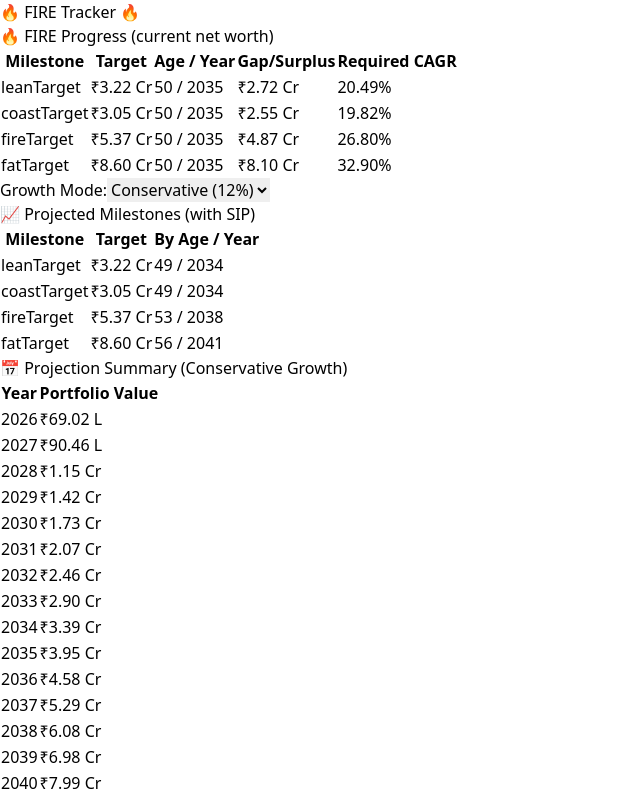
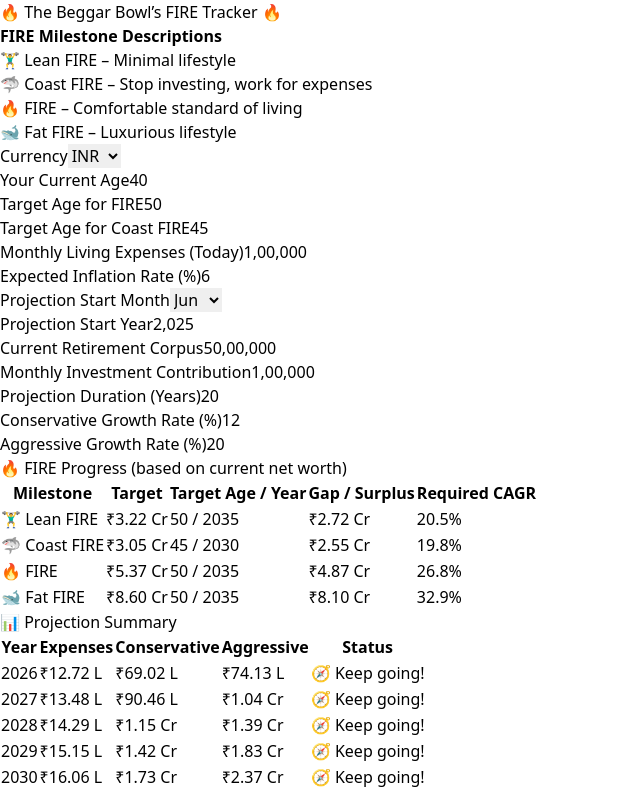
Before and after one commit to TheBeggarBowl/fire-tracker, a React (Vite) app: page / in a window 1280 px wide. Shown: the top 793 px of the page, without its empty margins (0-640 px from the left). Built offline with nearby package versions, Linux system fonts and the light colour scheme.

Commit message:
Update App.jsx

```diff
--- a/src/App.jsx
+++ b/src/App.jsx
@@ -1,9 +1,7 @@
 import { useEffect, useState } from "react";
 
-export default function App() {
-  const [growthMode, setGrowthMode] = useState("conservative");
-
 const monthNames = ["Jan","Feb","Mar","Apr","May","Jun","Jul","Aug","Sep","Oct","Nov","Dec"];
+const fireIcons = { lean:"🏋️‍♂️", coast:"🦈", fire:"🔥", fat:"🐋" };
 
 const labelMap = {
   currency: "Currency",
@@ -20,8 +18,22 @@ export default function App() {
   desiredConservativeCAGR: "Conservative Growth Rate (%)",
   desiredAggressiveCAGR: "Aggressive Growth Rate (%)"
 };
+const formatNumberWithCommas = (value, currency) => {
+  const locale = currency === "INR" ? "en-IN" : "en-US";
+  const number = Number(value.toString().replace(/,/g, ""));
+  if (isNaN(number)) return "";
+  return number.toLocaleString(locale);
+};
 
+const parseFormattedNumber = (str) => {
+  return Number(str.toString().replace(/,/g, ""));
+};
+
+export default function App() {
   const now = new Date();
+  const currentMonth = now.getMonth() + 1;
+  const currentYear = now.getFullYear();
+
   const defaultInputs = {
     currency: "INR",
     currentAge: 40,
@@ -29,8 +41,8 @@ export default function App() {
     desiredCoastAge: 45,
     monthlyExpense: 100000,
     inflation: 6,
-    startMonth: now.getMonth() + 1,
-    startYear: now.getFullYear(),
+    startMonth: currentMonth,
+    startYear: currentYear,
     currentNetWorth: 5000000,
     sip: 100000,
     projectionYears: 20,
@@ -38,31 +50,29 @@ export default function App() {
     desiredAggressiveCAGR: 20,
   };
 
-  const [inputs, setInputs] = useState(() =>
-    Object.fromEntries(
-      Object.entries(defaultInputs).map(([k, v]) => {
-        const stored = localStorage.getItem(k);
-        const parsed = stored ? JSON.parse(stored) : v;
-        return [k, parsed];
-      })
-    )
-  );
+  const [inputs, setInputs] = useState(() => {
+    return Object.keys(defaultInputs).reduce((a,k)=> {
+      a[k] = JSON.parse(localStorage.getItem(k)) ?? defaultInputs[k];
+      return a;
+    }, {});
+  });
 
   const [results, setResults] = useState(null);
 
   useEffect(() => {
-    Object.entries(inputs).forEach(([k, v]) => localStorage.setItem(k, JSON.stringify(v)));
+    Object.entries(inputs).forEach(([k,v]) => localStorage.setItem(k, JSON.stringify(v)));
     calculate();
   }, [inputs]);
 
   useEffect(() => {
-    alert(`📢 Disclaimer:
-This tool offers rough projections — not guarantees. Use it at your own discretion.
-If you find it helpful, spread the word and Happy Retirement! 🔥`);
+    alert(
+`📢 Disclaimer:
+This tool offers rough projections — not guarantees. Use it at your own discretion. The creator is not responsible for any anomalies.
+If you find it helpful, spread the love and good luck on your FIRE journey! 🔥`
+    );
   }, []);
 
-  const update = (k, v) =>
-    setInputs(prev => ({ ...prev, [k]: isNaN(v) ? v : Number(v) }));
+  const update = (k,v) => setInputs(prev => ({ ...prev, [k]: isNaN(v)? v : Number(v) }));
 
   const calculate = () => {
     const {
@@ -76,47 +86,47 @@ If you find it helpful, spread the word and Happy Retirement! 🔥`);
     let exp = monthlyExpense * 12;
     for (let i = 0; i <= projectionYears; i++) {
       yearlyExpenses[startYear + i] = exp;
-      exp *= 1 + inflation / 100;
+      exp *= 1 + inflation/100;
     }
 
-    const expAtFIRE = yearlyExpenses[startYear + (desiredFIREAge - currentAge)];
+    const targetYearFIRE = startYear + (desiredFIREAge - currentAge);
+    const expAtFIRE = yearlyExpenses[targetYearFIRE];
     const leanTarget = expAtFIRE * 15;
     const fireTarget = expAtFIRE * 25;
     const fatTarget = expAtFIRE * 40;
-    const coastFuture = monthlyExpense * 12 * 25 *
-      Math.pow(1 + inflation / 100, desiredFIREAge - currentAge);
-    const coastTarget = coastFuture *
-      Math.pow(1 + desiredConservativeCAGR / 100, -(desiredFIREAge - desiredCoastAge));
+    const coastFuture = (monthlyExpense*12)*25 * Math.pow(1 + inflation/100, desiredFIREAge - currentAge);
+    const coastTarget = coastFuture / Math.pow(1 + desiredConservativeCAGR/100, desiredFIREAge - desiredCoastAge);
 
     const targets = { leanTarget, coastTarget, fireTarget, fatTarget };
 
     const project = (rate) => {
       let port = currentNetWorth;
-      const mr = rate / 12 / 100;
-      let y = startYear, m = startMonth - 1;
-      const totals = {};
+      const monthlyRate = rate / 12 / 100;
+      let year = startYear, m = startMonth - 1;
+      const yearlyTotals = {};
       for (let i = 0; i < projectionYears * 12; i++) {
-        port = port * (1 + mr) + sip;
+        port = port*(1+monthlyRate) + sip;
         m++;
-        if (m === 12) { m = 0; y++; }
-        if ((i + 1) % 12 === 0 || i === projectionYears * 12 - 1) {
-          totals[y] = port;
+        if (m >= 12) { m = 0; year++; }
+        if ((i + 1) % 12 === 0 || i === projectionYears*12 - 1) {
+          yearlyTotals[year] = port;
         }
       }
-      return totals;
+      return yearlyTotals;
     };
 
     setResults({
       yearlyExpenses,
       targets,
       cons: project(desiredConservativeCAGR),
-      aggr: project(desiredAggressiveCAGR),
+      aggr: project(desiredAggressiveCAGR)
     });
   };
 
  const fmt = (v) => {
   const cur = inputs.currency;
   const sym = cur === "INR" ? "₹" : "$";
+
   if (cur === "INR") {
     if (v >= 1e7) return `${sym}${(v / 1e7).toFixed(2)} Cr`;
     if (v >= 1e5) return `${sym}${(v / 1e5).toFixed(2)} L`;
@@ -129,99 +139,125 @@ If you find it helpful, spread the word and Happy Retirement! 🔥`);
 };
 
   const calcFIRE = () => {
-    return Object.entries(results.targets).map(([key, tgt]) => {
-      const age = inputs.desiredFIREAge;
-      const year = inputs.startYear + (age - inputs.currentAge);
-      const gap = tgt - inputs.currentNetWorth;
-      const needed = gap <= 0 ? "✅ Done" : `${((Math.pow(tgt / inputs.currentNetWorth, 1 / (age - inputs.currentAge)) - 1) * 100).toFixed(2)}%`;
-      return { key, tgt, age, year, gap, need: needed };
+    const now = inputs.currentNetWorth;
+    const yearsToFIRE = inputs.desiredFIREAge - inputs.currentAge;
+    const { leanTarget, coastTarget, fireTarget, fatTarget } = results.targets;
+    const data = [
+      ["🏋️‍♂️ Lean FIRE", leanTarget, inputs.desiredFIREAge],
+      ["🦈 Coast FIRE", coastTarget, inputs.desiredCoastAge],
+      ["🔥 FIRE", fireTarget, inputs.desiredFIREAge],
+      ["🐋 Fat FIRE", fatTarget, inputs.desiredFIREAge],
+    ];
+    return data.map(([label,tgt,age]) => {
+      const gap = now - tgt;
+      const need = gap>=0 ? "Achieved ✅" : `${((Math.pow(tgt/now,1/yearsToFIRE)-1)*100).toFixed(1)}%`;
+      return { label, tgt, age, year: inputs.startYear + (age - inputs.currentAge), gap, need };
     });
   };
 
-  const calcFutureFIRE = () => {
-    const portGrowth = growthMode === "aggressive" ? results.aggr : results.cons;
-    return Object.entries(results.targets).map(([key, tgt]) => {
-      const found = Object.entries(portGrowth).find(([, v]) => v >= tgt);
-      if (!found) return { label: key, target: tgt, age: "-", year: "-", note: "🚧 Not in range" };
-      const y = +found[0];
-      const a = inputs.currentAge + (y - inputs.startYear);
-      return { label: key, target: tgt, year: y, age: a };
-    });
-  };
-
-  if (!results) return <div className="p-6">Loading…</div>;
+  if (!results) return null;
 
   return (
     <div className="p-6 max-w-5xl mx-auto space-y-8 font-sans">
-      <h1 className="text-center text-3xl font-bold">🔥 FIRE Tracker 🔥</h1>
+      <h1 className="text-center text-3xl font-bold">🔥 The Beggar Bowl’s FIRE Tracker 🔥</h1>
 
-      {/* FIRE Progress */}
+      <div className="bg-blue-50 border border-blue-200 p-4 rounded text-sm">
+        <strong>FIRE Milestone Descriptions</strong>
+        <ul className="ml-6 list-disc mt-2">
+          <li>🏋️‍♂️ Lean FIRE – Minimal lifestyle</li>
+          <li>🦈 Coast FIRE – Stop investing, work for expenses</li>
+          <li>🔥 FIRE – Comfortable standard of living</li>
+          <li>🐋 Fat FIRE – Luxurious lifestyle</li>
+        </ul>
+      </div>
+
+      <div className="grid grid-cols-1 sm:grid-cols-2 lg:grid-cols-3 gap-4">
+        {Object.entries(defaultInputs).map(([k]) => (
+          <div key={k}>
+            <label className="block text-sm font-medium">
+              {labelMap[k]}
+            </label>
+            {(k==="currency"||k==="startMonth") ?
+              <select
+                value={inputs[k]}
+                onChange={e => update(k, e.target.value)}
+                className="mt-1 block w-full border rounded px-2 py-1">
+                {k==="currency" ?
+                  <><option value="INR">INR</option><option value="USD">USD</option></>
+                :
+                  monthNames.map((m,i)=><option key={i+1} value={i+1}>{m}</option>)}
+              </select>
+            :
+              <input
+                type="text"
+                value={formatNumberWithCommas(inputs[k], inputs.currency)}
+                onChange={e => update(k, parseFormattedNumber(e.target.value))}
+                className="mt-1 block w-full border rounded px-2 py-1"
+              />
+
+            }
+          </div>
+        ))}
+      </div>
+
+      {/* FIRE Progress Table */}
       <div className="bg-gray-100 p-4 rounded">
-        <h2 className="font-semibold text-lg">🔥 FIRE Progress (current net worth)</h2>
-        <table className="table-auto w-full text-center text-sm mt-2 border">
-          <thead>
+        <h2 className="font-semibold text-lg">🔥 FIRE Progress (based on current net worth)</h2>
+        <table className="w-full text-center text-sm mt-2 border">
+          <thead className="bg-gray-200">
             <tr>
-              <th>Milestone</th><th>Target</th><th>Age / Year</th><th>Gap/Surplus</th><th>Required CAGR</th>
+              <th className="border px-2 py-1">Milestone</th>
+              <th className="border px-2 py-1">Target</th>
+              <th className="border px-2 py-1">Target Age / Year</th>
+              <th className="border px-2 py-1">Gap / Surplus</th>
+              <th className="border px-2 py-1">Required CAGR</th>
             </tr>
           </thead>
           <tbody>
-            {calcFIRE().map((r, i) => (
+            {calcFIRE().map((r,i)=>
               <tr key={i}>
-                <td>{r.key}</td>
-                <td>{fmt(r.tgt)}</td>
-                <td>{r.age} / {r.year}</td>
-                <td className={r.gap <= 0 ? "text-green-600" : "text-red-600"}>
+                <td className="border px-2 py-1 text-lg">{r.label}</td>
+                <td className="border px-2 py-1">{fmt(r.tgt)}</td>
+                <td className="border px-2 py-1">{r.age} / {r.year}</td>
+                <td className={`border px-2 py-1 ${r.gap>=0 ? "text-green-600" : "text-red-600"}`}>
                   {fmt(Math.abs(r.gap))}
                 </td>
-                <td>{r.need}</td>
+                <td className="border px-2 py-1">{r.need}</td>
               </tr>
-            ))}
-          </tbody>
-        </table>
-      </div>
-
-      {/* Growth Mode Switch */}
-      <div className="flex items-center gap-4">
-        <label>Growth Mode:</label>
-        <select value={growthMode} onChange={e => setGrowthMode(e.target.value)}>
-          <option value="conservative">Conservative ({inputs.desiredConservativeCAGR}%)</option>
-          <option value="aggressive">Aggressive ({inputs.desiredAggressiveCAGR}%)</option>
-        </select>
-      </div>
-
-      {/* Projected Milestones */}
-      <div className="bg-green-50 p-4 rounded">
-        <h2 className="font-semibold">📈 Projected Milestones (with SIP)</h2>
-        <table className="table-auto w-full text-center text-sm mt-2 border">
-          <thead>
-            <tr><th>Milestone</th><th>Target</th><th>By Age / Year</th></tr>
-          </thead>
-          <tbody>
-            {calcFutureFIRE().map((r, i) => (
-              <tr key={i}>
-                <td>{r.label}</td>
-                <td>{fmt(r.target)}</td>
-                <td>{r.age !== "-" ? `${r.age} / ${r.year}` : r.note}</td>
-              </tr>
-            ))}
+            )}
           </tbody>
         </table>
       </div>
 
       {/* Projection Summary */}
-      <div className="bg-blue-50 p-4 rounded">
-        <h2 className="font-semibold">📅 Projection Summary ({growthMode === "aggressive" ? "Aggressive" : "Conservative"} Growth)</h2>
-        <table className="table-auto w-full text-center text-sm mt-2 border">
-          <thead>
-            <tr><th>Year</th><th>Portfolio Value</th></tr>
+      <div>
+        <h2 className="font-semibold text-lg">📊 Projection Summary</h2>
+        <table className="w-full text-sm mt-2 text-center border">
+          <thead className="bg-gray-200">
+            <tr>
+              <th className="border px-2 py-1">Year</th>
+              <th className="border px-2 py-1">Expenses</th>
+              <th className="border px-2 py-1">Conservative</th>
+              <th className="border px-2 py-1">Aggressive</th>
+              <th className="border px-2 py-1">Status</th>
+            </tr>
           </thead>
           <tbody>
-            {Object.entries(growthMode === "aggressive" ? results.aggr : results.cons).map(([year, value]) => (
-              <tr key={year}>
-                <td>{year}</td>
-                <td>{fmt(value)}</td>
+            {Object.entries(results.cons).map(([yr,val])=>
+              <tr key={yr}>
+                <td className="border px-2 py-1">{yr}</td>
+                <td className="border px-2 py-1">{fmt(results.yearlyExpenses[yr]||0)}</td>
+                <td className="border px-2 py-1">{fmt(val)}</td>
+                <td className="border px-2 py-1">{fmt(results.aggr[yr])}</td>
+                <td className="border px-2 py-1 text-lg">
+                  { val>=results.targets.fatTarget ? fireIcons.fat
+                    : val>=results.targets.fireTarget ? fireIcons.fire
+                    : val>=results.targets.coastTarget ? fireIcons.coast
+                    : val>=results.targets.leanTarget ? fireIcons.lean
+                    : "🧭 Keep going!" }
+                </td>
               </tr>
-            ))}
+            )}
           </tbody>
         </table>
       </div>
```
Lines whose indentation alone changed are shown as unchanged.
